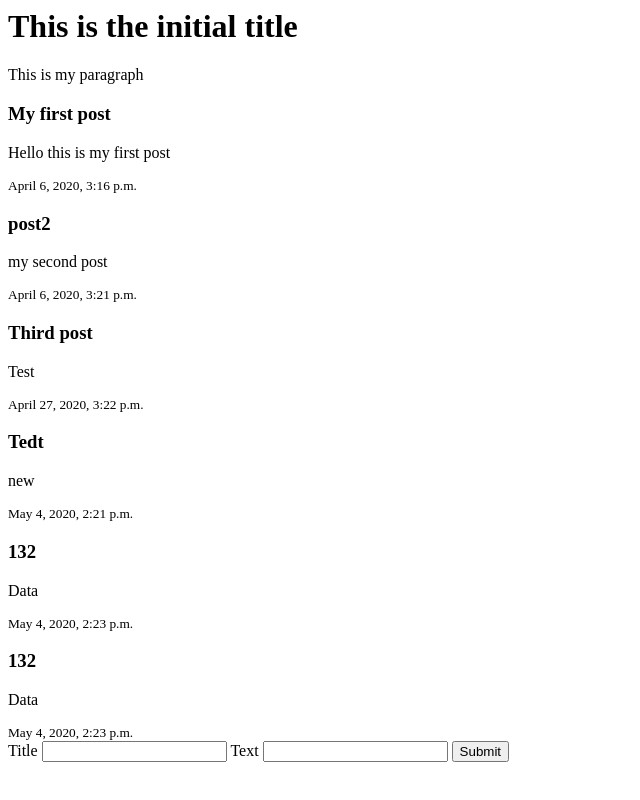
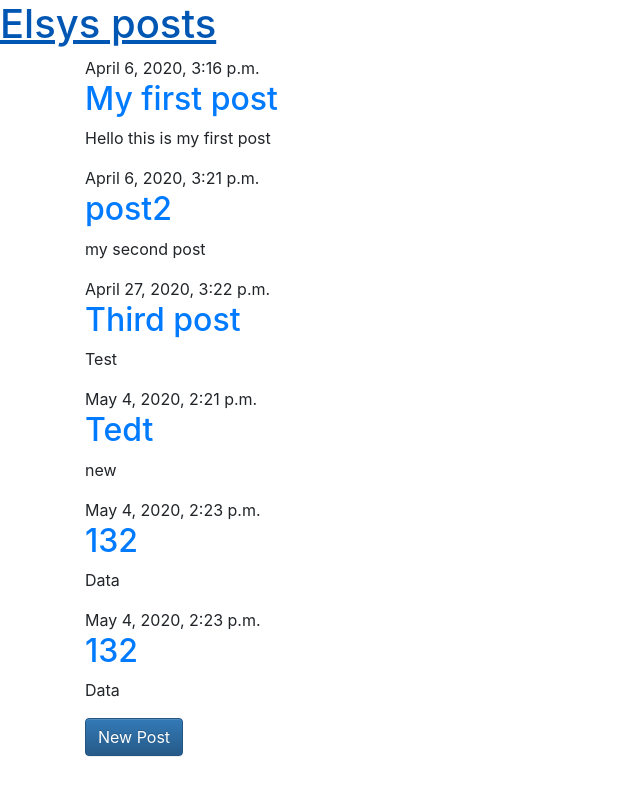
Before and after one commit to akozhuharov/elsys, a Django app: page / in a window 1280 px wide. Shown: the whole page, without its empty margins (0-640 px from the left). Run offline with Django 3.2, Linux system fonts and the light colour scheme; data comes from the database, SQL or seed files in the repository; both versions use the stored data as it was after the commit; some libraries are stand-ins or nearby versions.

Commit message:
Add css, html and other views

```diff
--- /dev/null
+++ b/django_project/home/templates/base.html
@@ -0,0 +1,24 @@
+{% load static %}
+<html>
+    <head>
+        <title>Elsys posts website</title>
+        <link rel="stylesheet" href="https://stackpath.bootstrapcdn.com/bootstrap/4.4.1/css/bootstrap.min.css" integrity="sha384-Vkoo8x4CGsO3+Hhxv8T/Q5PaXtkKtu6ug5TOeNV6gBiFeWPGFN9MuhOf23Q9Ifjh" crossorigin="anonymous">
+        <link rel="stylesheet" href="//maxcdn.bootstrapcdn.com/bootstrap/3.2.0/css/bootstrap-theme.min.css">
+        <link href='//fonts.googleapis.com/css?family=Lobster&subset=latin,latin-ext' rel='stylesheet' type='text/css'>
+        <script src="https://code.jquery.com/jquery-3.4.1.slim.min.js" integrity="sha384-J6qa4849blE2+poT4WnyKhv5vZF5SrPo0iEjwBvKU7imGFAV0wwj1yYfoRSJoZ+n" crossorigin="anonymous"></script>
+        <script src="https://cdn.jsdelivr.net/npm/popper.js@1.16.0/dist/umd/popper.min.js" integrity="sha384-Q6E9RHvbIyZFJoft+2mJbHaEWldlvI9IOYy5n3zV9zzTtmI3UksdQRVvoxMfooAo" crossorigin="anonymous"></script>
+        <script src="https://stackpath.bootstrapcdn.com/bootstrap/4.4.1/js/bootstrap.min.js" integrity="sha384-wfSDF2E50Y2D1uUdj0O3uMBJnjuUD4Ih7YwaYd1iqfktj0Uod8GCExl3Og8ifwB6" crossorigin="anonymous"></script>    </head>
+    <body>
+        <div class="page-header">
+            <h1><a href="/">Elsys posts</a></h1>
+        </div>
+        <div class="content container">
+            <div class="row">
+                <div class="col-md-8">
+                {% block content %}
+                {% endblock %}
+                </div>
+            </div>
+        </div>
+    </body>
+</html>
--- a/django_project/home/templates/index.html
+++ b/django_project/home/templates/index.html
@@ -1,18 +1,14 @@
-<h1>This is the initial title</h1>
-<p>This is my paragraph</p>
-{% for post in posts %}
-  <h3>{{post.title}}</h3>
-  <p>{{post.text}}</p>
-  <small>{{post.created}}</small>
-{% endfor %}
+{% extends 'base.html' %}
 
-
-
-<form action="{% url 'home:create' %}" method="post">
-{% csrf_token %}
-    <label>Title</label>
-    <input type="text" name="title">
-    <label>Text</label>
-    <input type="text" name="text">
-    <input type="submit" value="Submit">
-</form>
+{% block content %}
+    {% for post in posts %}
+        <div class="post">
+            <div class="date">
+                {{ post.created }}
+            </div>
+            <h2><a href="">{{ post.title }}</a></h2>
+            <p>{{ post.text|linebreaksbr }}</p>
+        </div>
+    {% endfor %}
+    <a class="btn btn-primary" href="/create" role="button">New Post</a>
+{% endblock %}
--- a/django_project/home/urls.py
+++ b/django_project/home/urls.py
@@ -1,6 +1,7 @@
 from django.urls import path
-from home.views import index
+from home.views import index,create
 
 urlpatterns = [
-    path('', index)
+    path('', index),
+    path('create/', create)
 ]
--- a/django_project/home/views.py
+++ b/django_project/home/views.py
@@ -10,7 +10,9 @@ def index(request):
 
 
 def create(request):
-    data = request.POST
-    obj = Post(data)
-    obj.save()
-    return obj
+    if request.method == "POST":
+        obj = Post(title=request.POST.get("title"),
+                   text=request.POST.get("text"))
+        obj.save()
+        return render(request, "success.html")
+    return render(request, "create.html")
```
Also changed, not shown: django_project/home/templates/create.html (added, +15 -0 lines), django_project/home/templates/success.html (added, +7 -0 lines), django_project/db.sqlite3, django_project/home/forms.py (added).
